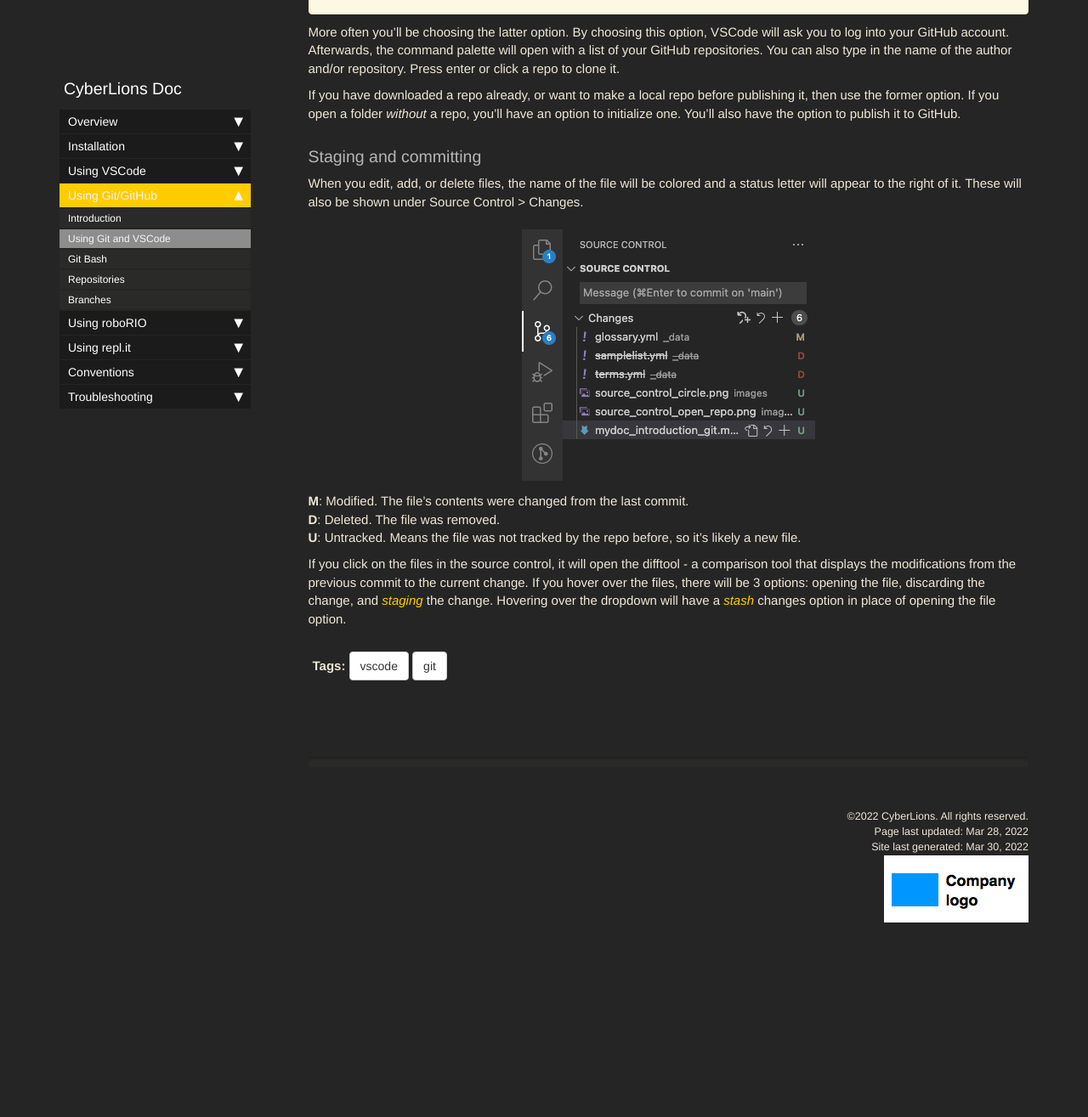
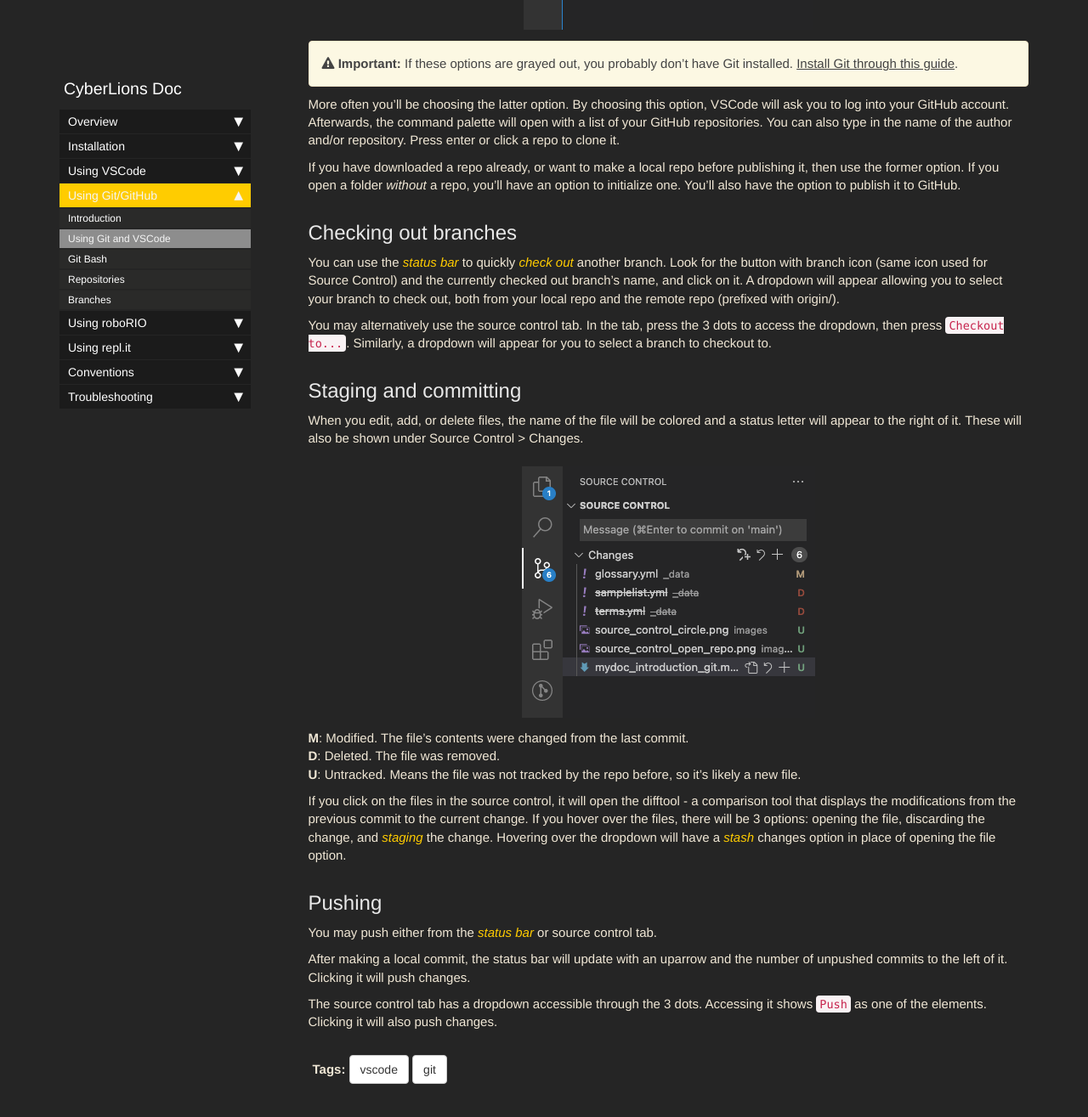
Before and after one commit to CyberLions-8521/CyberLions-8521, a Jekyll site: the page built from pages/mydoc/mydoc_git_and_vscode.md, in a window 1280 px wide and 1400 px high, scrolled down 1293 px. Shown: the top 1315 px of the window at 85% size. Built offline with Jekyll 4.4.1, drawn with Linux system fonts in a browser that asks for light colours; comment, search, counter and statistics services are not loaded; before the commit the page ends 2439 px from its top, so only the background shows below that; some of the changed text lies outside the part shown.

Commit message:
Add 'Pushing' section Change all headers to level 1 headers Change summary

```diff
--- a/pages/mydoc/mydoc_git_and_vscode.md
+++ b/pages/mydoc/mydoc_git_and_vscode.md
@@ -3,7 +3,7 @@ title: Using Git and VSCode
 tags: [vscode, git]
 sidebar: mydoc_sidebar
 last_updated: Mar 28, 2022
-summary: "This is a page mainly to show this theme's capabilities and serve as a quick reference for editors."
+summary: "VSCode provides integrated support for Git. With additional benefits like extensions, it's much easier to use the controls by VSCode than inputting commands."
 permalink: mydoc_git_and_vscode.html
 folder: mydoc
 ---
@@ -18,7 +18,7 @@ VSCode has built-in support for Git ([so long you have installed it](mydoc_insta
 
 {% include tip.html content="The number next to the icon indicates the number of files changed in your current repository." %}
 
-### Opening a repository
+## Opening a repository
 
 If VSCode is not in a repository, the source control menu will show options to open a folder with a repository or to clone one from GitHub.
 
@@ -32,7 +32,13 @@ More often you'll be choosing the latter option. By choosing this option, VSCode
 
 If you have downloaded a repo already, or want to make a local repo before publishing it, then use the former option. If you open a folder *without* a repo, you'll have an option to initialize one. You'll also have the option to publish it to GitHub.
 
-### Staging and committing
+## Checking out branches
+
+You can use the <a href="#" data-toggle="tooltip" data-original-title="{{site.data.glossary.statusbar}}">status bar</a> to quickly <a href="#" data-toggle="tooltip" data-original-title="{{site.data.glossary.checkout}}">check out</a> another branch. Look for the button with branch icon (same icon used for Source Control) and the currently checked out branch's name, and click on it. A dropdown will appear allowing you to select your branch to check out, both from your local repo and the remote repo (prefixed with origin/).
+
+You may alternatively use the source control tab. In the tab, press the 3 dots to access the dropdown, then press `Checkout to...`. Similarly, a dropdown will appear for you to select a branch to checkout to.
+
+## Staging and committing
 
 When you edit, add, or delete files, the name of the file will be colored and a status letter will appear to the right of it. These will also be shown under Source Control > Changes.
 
@@ -46,4 +52,12 @@ When you edit, add, or delete files, the name of the file will be colored and a
 
 If you click on the files in the source control, it will open the difftool - a comparison tool that displays the modifications from the previous commit to the current change. If you hover over the files, there will be 3 options: opening the file, discarding the change, and <a href="#" data-toggle="tooltip" data-original-title="{{site.data.glossary.stage}}">staging</a> the change. Hovering over the dropdown will have a <a href="#" data-toggle="tooltip" data-original-title="{{site.data.glossary.stash}}">stash</a> changes option in place of opening the file option.
 
+## Pushing
+
+You may push either from the <a href="#" data-toggle="tooltip" data-original-title="{{site.data.glossary.statusbar}}">status bar</a> or source control tab.
+
+After making a local commit, the status bar will update with an uparrow and the number of unpushed commits to the left of it. Clicking it will push changes.
+
+The source control tab has a dropdown accessible through the 3 dots. Accessing it shows `Push` as one of the elements. Clicking it will also push changes.
+
 {% include links.html %}
```
Also changed, not shown: _data/glossary.yml (+11 -8 lines).
